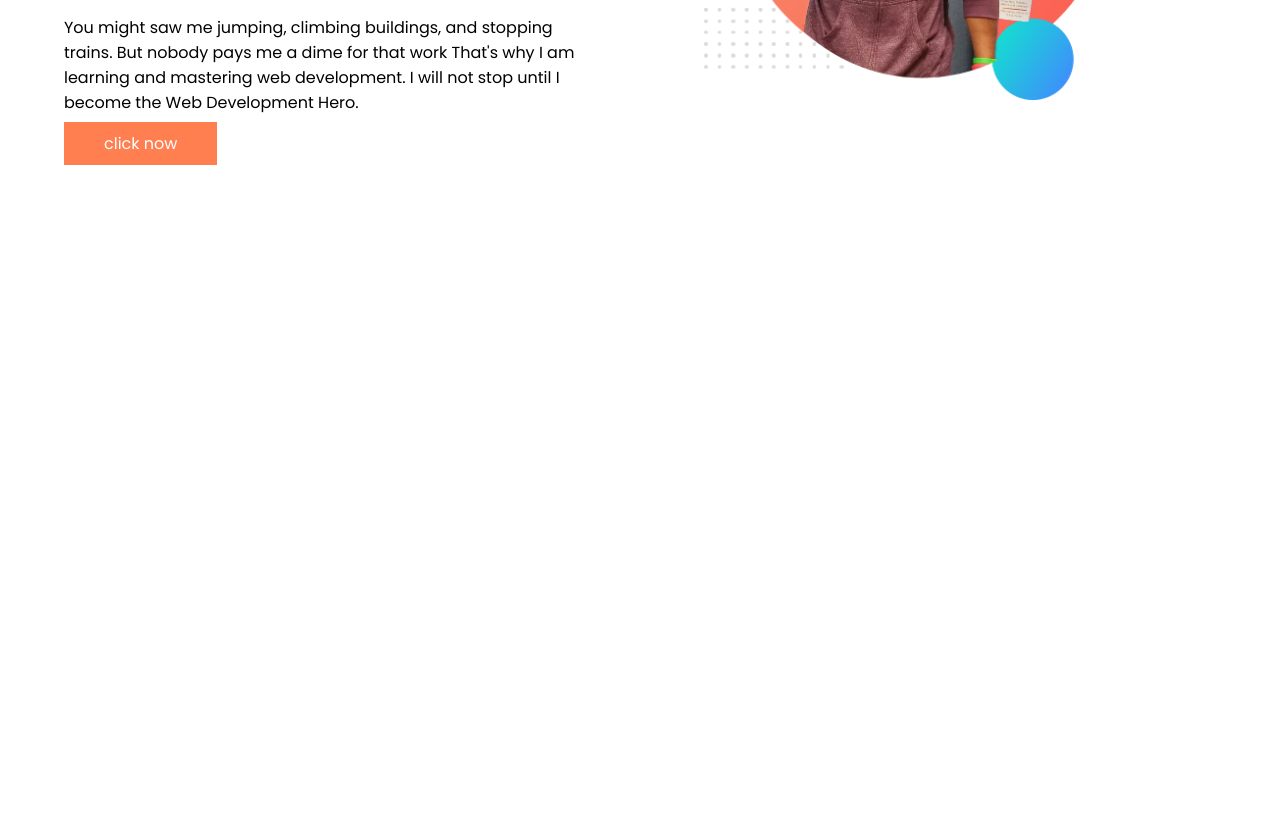
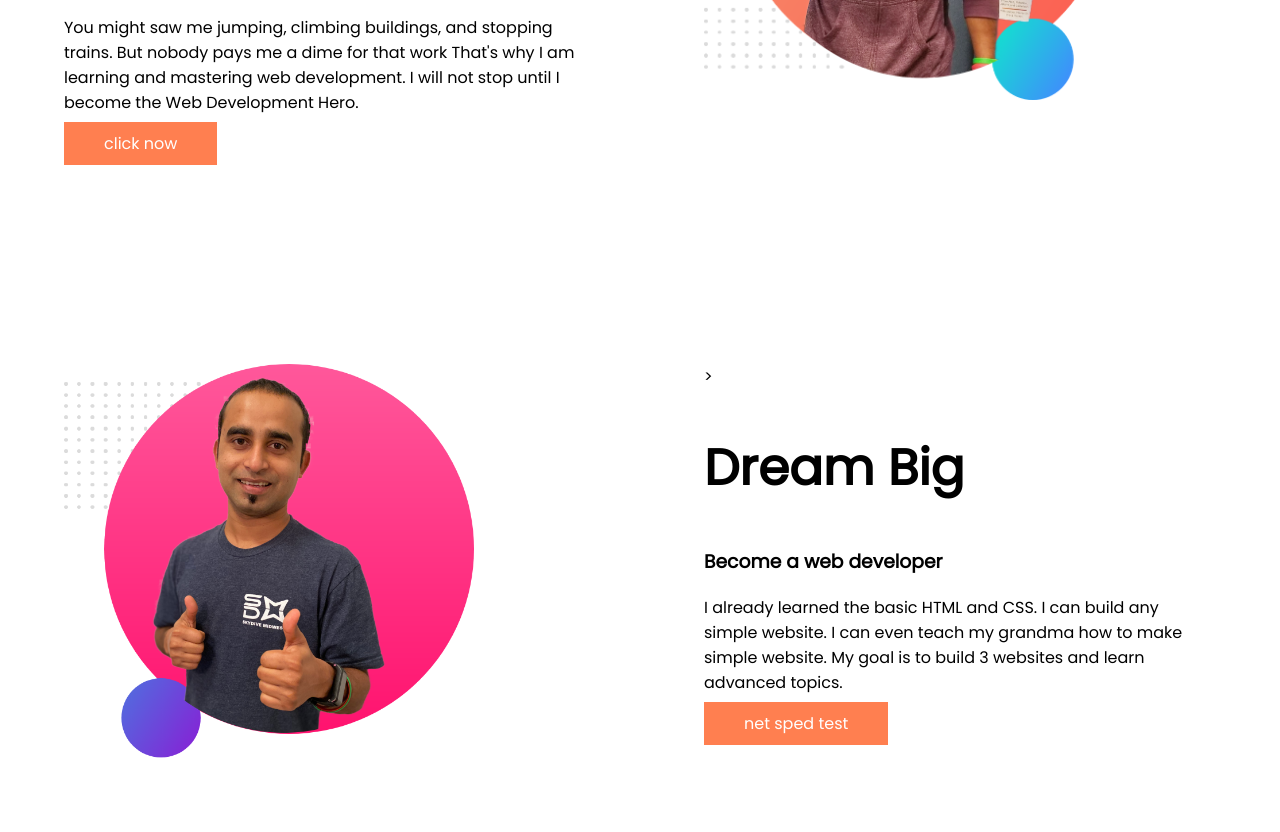
Before and after one commit to akashsaha4444/developar-protfolio, a plain HTML site: page index.html in a window 1280 px wide. Shown: the part 371-1203 px from the top of the page. Before the commit the page ends 800 px from the top, so only its background shows below. Drawn offline with Linux system fonts and the light colour scheme; a web font is replaced by a local one.

Commit message:
add-site

```diff
--- a/index.html
+++ b/index.html
@@ -32,6 +32,32 @@
             <img src="images/jhankar.png" alt="">
         </div>
     </section>
+    <section class="dream big">
+        <div class="helf-witdh">
+
+
+            <img src="images/jhankar2.png" alt="">
+        </div>
+        <div class="helf-witdh">
+
+            >
+            <h1>Dream Big</h1>
+            <h3>Become a web developer</h3>
+            <p>
+                I already learned the basic HTML and CSS. I can build any simple website. I can even teach my grandma
+                how to make simple website. My goal is to build 3 websites and learn advanced topics.
+
+            </p>
+            <a class="link-button" target="_blank" href="https://fast.com/">net sped test</a>
+
+        </div>
+
+
+
+
+
+
+    </section>
 
 </body>
 
--- a/style.css
+++ b/style.css
@@ -15,6 +15,8 @@ h1 {
 
 section {
     display: flex;
+    margin-bottom: 80px;
+
 }
 
 .helf-witdh {
```
Also changed, not shown: images/dream-bg.png (added), images/jhankar2.png (added).
